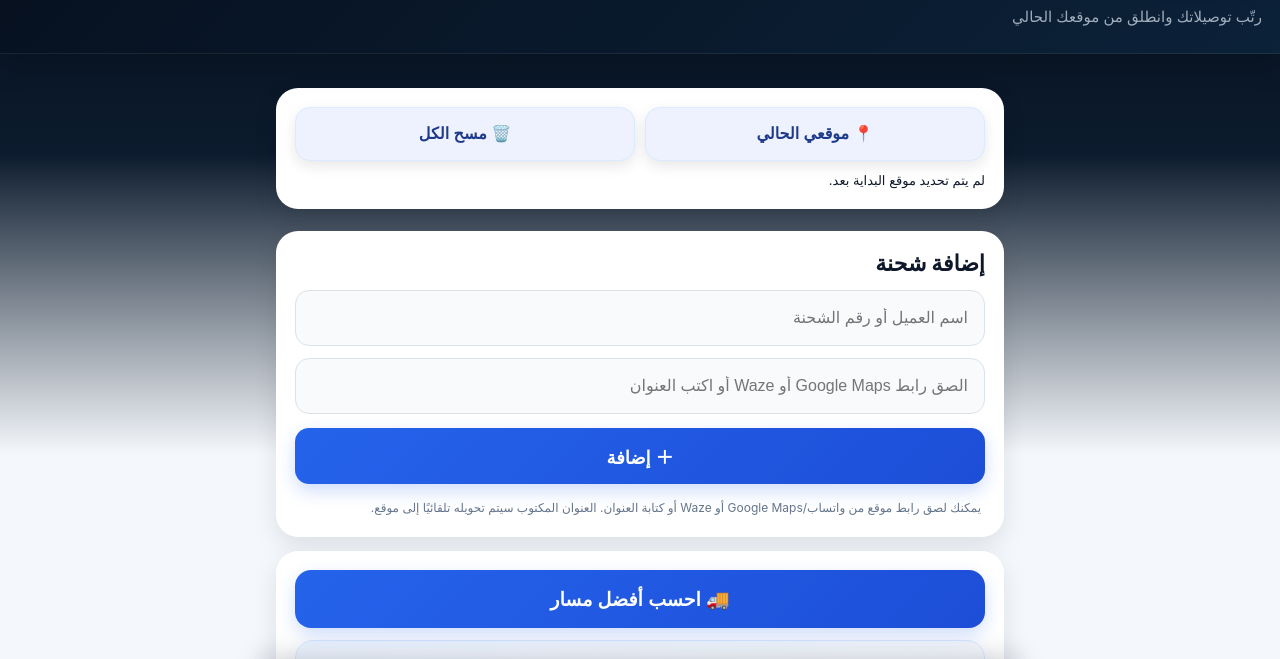
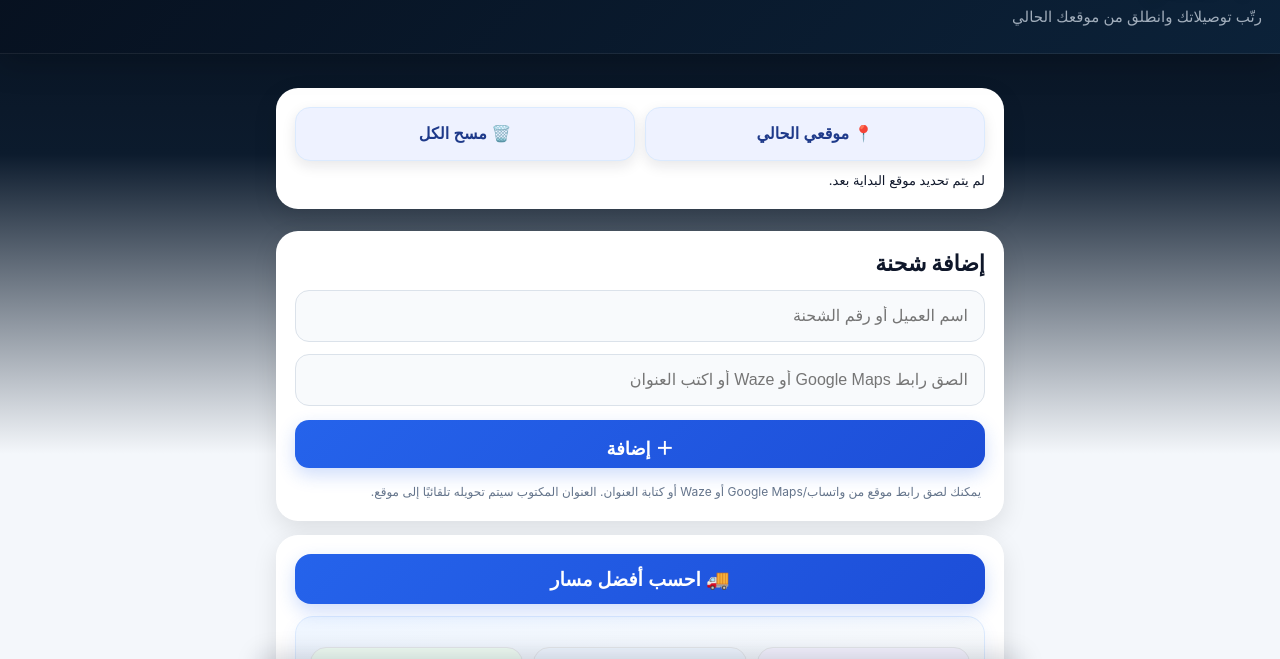
Before and after one commit to alhozeelmohammed-sudo/Masar, a plain HTML site: page index.html in a window 1280 px wide. Shown: the part 66-725 px from the top of the page. Drawn offline with nearby package versions, Linux system fonts and the light colour scheme.

Commit message:
Update index.html

```diff
--- a/index.html
+++ b/index.html
@@ -16,20 +16,20 @@ h1{margin:0;font-size:27px}.sub{opacity:.78;font-size:14px;margin-top:5px}
  header h1{font-size:34px;line-height:1.15;margin-bottom:8px}
  header .sub{max-width:520px;margin-right:0;margin-left:auto}
  header .sub{font-size:15px;line-height:1.6;margin-top:7px;color:#cbd5e1;opacity:1}
-main{padding:14px;max-width:760px;margin:auto}
+main{padding:10px;max-width:760px;margin:auto}
 main{padding-bottom:28px}
 .card{box-shadow:0 8px 24px rgba(15,23,42,.07)}
 .card{border:1px solid rgba(226,232,240,.9)}
 .card{transition:transform .2s ease,box-shadow .2s ease}
-.card{margin-bottom:14px}
+.card{margin-bottom:10px}
 .card{transition:box-shadow .2s ease}
 .card{background:rgba(255,255,255,.97);border-radius:22px;padding:18px;margin-bottom:14px;box-shadow:0 10px 30px rgba(15,23,42,.10);border:1px solid rgba(255,255,255,.7);backdrop-filter:blur(10px);-webkit-backdrop-filter:blur(10px)}
 .addCard{background:#fff;border-radius:22px;padding:18px;margin-top:22px;box-shadow:0 8px 24px rgba(0,0,0,.10)}
 .addCard h3{margin:0 0 14px;font-size:22px;font-weight:800;color:#0f172a}
-.addCard input{height:56px;border-radius:14px;border:1px solid #dbe2ea;background:#f8fafc;font-size:16px;padding:0 16px;margin-bottom:12px}
- .addCard #addBtn{width:100%;height:56px;border-radius:14px;font-size:18px;font-weight:800;margin-top:2px}
+.addCard input{height:48px;border-radius:14px;border:1px solid #dbe2ea;background:#f8fafc;font-size:16px;padding:0 16px;margin-bottom:12px}
+ .addCard #addBtn{width:100%;height:48px;border-radius:14px;font-size:18px;font-weight:800;margin-top:2px}
  .routeCard{background:#fff;border-radius:22px;padding:18px;margin-top:4px;box-shadow:0 8px 24px rgba(0,0,0,.10)}
-.routeCard #optBtn{width:100%;height:58px;border-radius:16px;font-size:19px;font-weight:800}
+.routeCard #optBtn{width:100%;height:50px;border-radius:16px;font-size:19px;font-weight:800}
 button{border:0;border-radius:15px;padding:14px 16px;font-size:16px;font-weight:700;cursor:pointer;transition:.2s;box-shadow:0 5px 14px rgba(15,23,42,.10)}
 .routeCard .kpi{display:grid;grid-template-columns:repeat(3,1fr);gap:10px;margin-top:10px;text-align:center}
 .routeCard .kpi>div{background:#f8fafc;border:1px solid #e5e7eb;border-radius:15px;padding:8px 6px}
```
